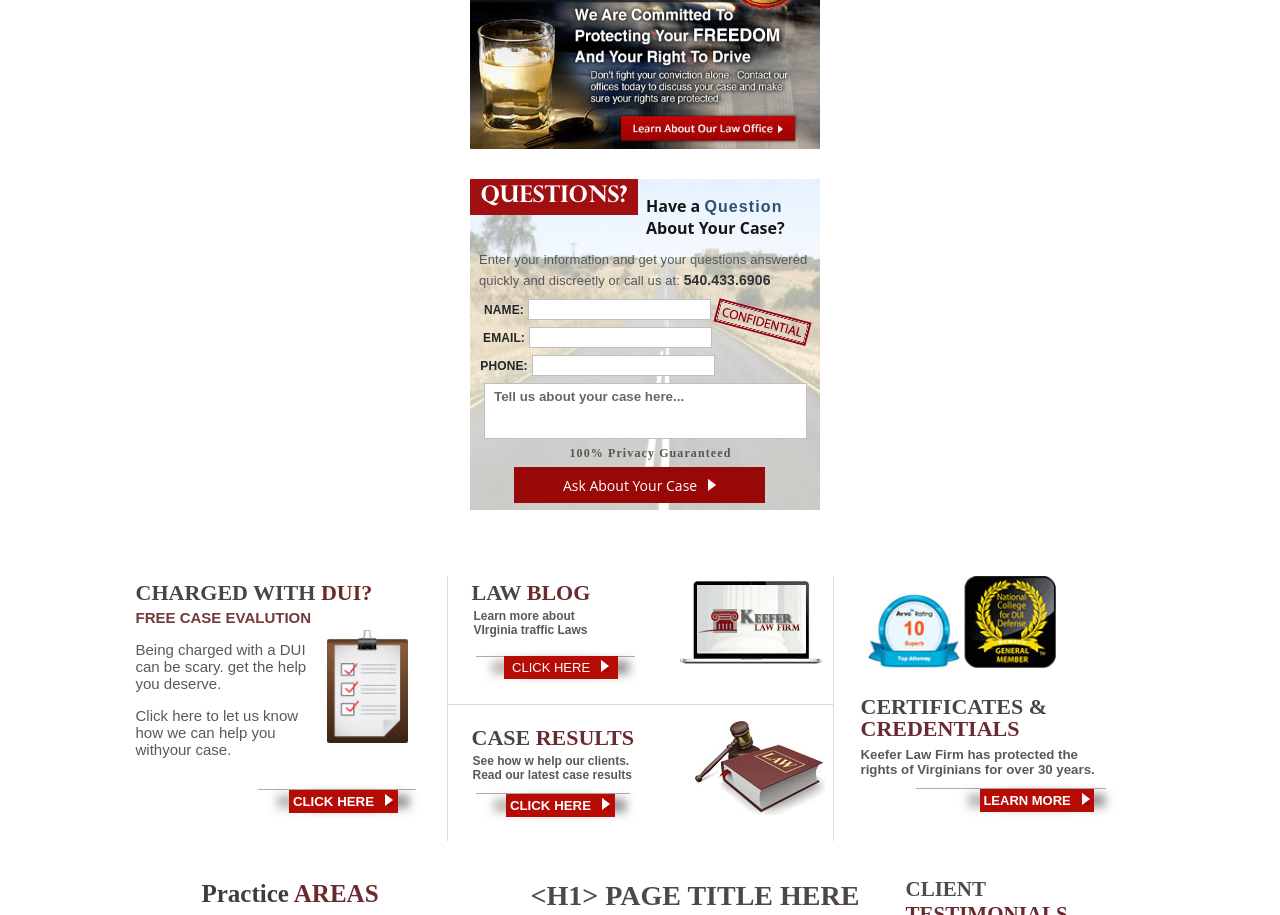
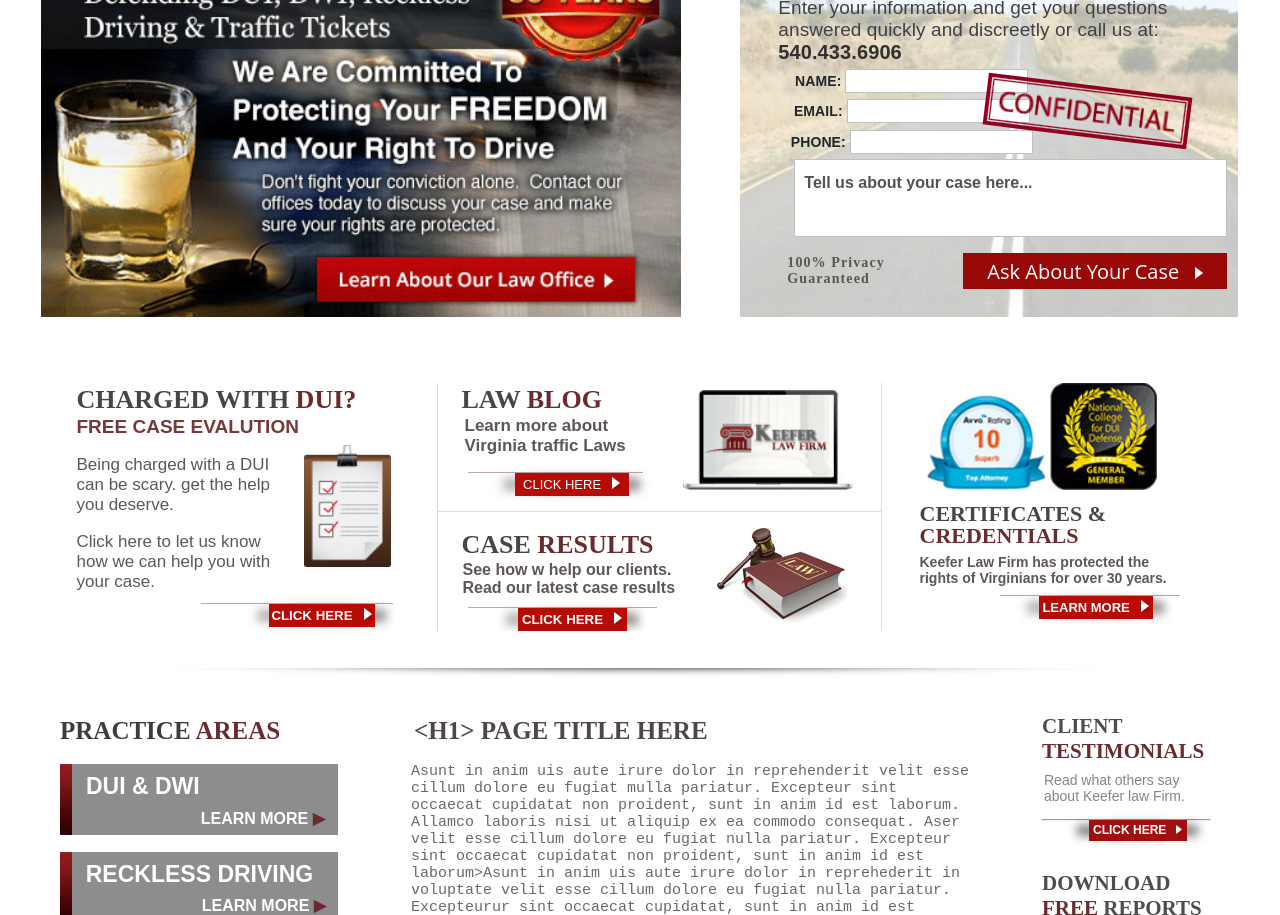
Before and after one commit to abdulhaseebyousaf/Keefer-PSD, a plain HTML site: page index.html in a window 1280 px wide. Shown: the part 318-1233 px from the top of the page. Drawn offline with Linux system fonts and the light colour scheme; files whose address does not match are found by name.

Commit message:
responsive for screen 1240

```diff
--- a/index.html
+++ b/index.html
@@ -5,18 +5,23 @@
         <meta name="viewport" content="width=device-width, initial-scale=1.0">
         <title>keefer law project</title>
         <style>
-        @media only screen and (max-width: 1297px) {
+        @media only screen and (max-width: 1010px) {
             .second-menu-width {
                 display: none !important;
             }
-
+.body{
+    overflow: hidden;
+}
             .menu {
                 display: none !important;
             }
             .maincontainer {
                 overflow: hidden;
             }
-
+            .image .question {
+                width: 156px !important;
+    height: 38px !important;
+            }
             .second-family {
                 width: 350px !important;
                 flex-wrap: wrap;
@@ -27,8 +32,11 @@
                 font-size: 14px !important;
                 width: 328px !important;
                 padding-left: 17px;
+                padding-bottom: 29px;
             }
-
+            .question h4{
+                font-size: 26px !important;
+            }
             .second-last {
                 width: 318px;
                 height: 290px;
@@ -53,7 +61,9 @@
                 display: none !important;
             }
             .third-second .pic{
-                width: 142px !important;
+                width: 122px !important;
+                right: 14px !important;
+                top: 32px  !important;
             }
             .second-sec h2 {
                 font-size: 28px !important;
@@ -71,7 +81,7 @@
             .question-second {
                 width: 174px !important;
         display: flex;
-        padding-left: 8px;
+        height: 50px;
             }
 
             #for-name {
@@ -81,8 +91,8 @@
             }
 
             .confidential {
-                top: 131px !important;
-                right: 10px !important;
+                top: 113px !important;
+                right: 8px !important;
                 height: 24px !important;
                 transform: rotate(15deg) !important;
             }
@@ -129,6 +139,11 @@
             .image p span {
                 font-size: 14px !important;
             }
+            .second-container-third-hr {
+    right: 2px !important;
+    top: 152px !important;
+    width: 101px !important;
+            }
         }
 
         @font-face {
@@ -147,11 +162,8 @@
 
         @import url('https://fonts.googleapis.com/css2?family=Lora:ital,wght@0,400..700;1,400..700&display=swap');
         @import url('https://fonts.googleapis.com/css2?family=Open+Sans:ital,wght@0,300..800;1,300..800&display=swap');
-        /*  */
-        @import url('https://fonts.googleapis.com/css2?family=DM+Sans:ital,opsz,wght@0,9..40,100..1000;1,9..40,100..1000&display=swap');
-        /*  */
 
-@import url('https://fonts.googleapis.com/css2?family=Space+Grotesk:wght@300..700&display=swap');
+        @import url('https://fonts.googleapis.com/css2?family=Tinos:ital,wght@0,400;0,700;1,400;1,700&display=swap');
         body {
             margin: 0;
         }
@@ -181,7 +193,7 @@
         }
 
         .call-help {
-            width: 410px;
+            width: 439px;
     height: 128px;
     display: flex;
     flex-direction: row;
@@ -286,26 +298,21 @@
         .second-menu-width {
             display: flex;
     flex-direction: row;
-            gap: 32px;
+    gap: 30px;
     align-items: center;
     flex-wrap: wrap;
     justify-content: flex-end;
     position: relative;
-            right: 34px;
+    right: 50px;
         }
 
-        .secondmaincontainer {
-            display: flex;
-        }
 
         .second-family {
             display: flex;
     flex-direction: row;
-    gap: 30px;
+    gap: 59px;
     overflow: hidden;
     padding-top: 33px;
-    padding-right: 10px;
-    padding-left: 10px;
     justify-content: center;
     flex-wrap: wrap;
         }
@@ -313,26 +320,29 @@
     width: 50%;
 }
         .image {
-            width: 44%;
-            background-image: url('/assets/images/form_bg.jpg');
+            width: 38%;
+    background-image: url("/assets/images/form_bg.jpg");
     background-repeat: no-repeat;
     background-size: 100% 100%;
     display: flex;
+    position: relative;
     flex-wrap: wrap;
-            align-content: normal;
-            position: relative;
+    overflow: hidden;
+    padding: 0 12px 12px 0px;
+    flex-direction: row;
         }
 
         .image .question {
-            width: 168px;
-    height: 36px;
+            width: 230px;
+    height: 49px;
+    display: flex;
     display: flex;
     background-color: #a00f11;
         }
 
         .question h4 {
             margin: auto;
-            font-size: 23px;
+            font-size: 36px;
             font-weight: bolder;
             cursor: pointer;
             color: white;
@@ -340,20 +350,19 @@
         }
 
         .question-second {
-            height: 70px;
-            width: 271px;
-
+            width: 246px;
         }
 
         .question-second h3 {
             margin: auto;
-    font-size: 24px;
+    font-size: 23px;
     color: #161616;
     font-family: system-ui;
-    width: 215px;
+    width: 213px;
     cursor: default;
     font-weight: 700;
-    padding-top: 6px;
+    padding-left: 37px;
+    padding-top: 14px;
         }
 
         .question-second span {
@@ -369,28 +378,24 @@
         .image p {
             margin: 0;
     cursor: pointer;
-    height: 44px;
-    font-size: 16px;
-    line-height: 21px;
+    font-size: 19px;
     font-weight: 500;
     font-family: sans-serif;
     letter-spacing: 0.1px;
-    padding-left: 30px;
-    color: #565759;
-    width: 403px;
+    padding-left: 38px;
+    color: #404144;
         }
 
         .image p span {
-            font-size: 17px;
-            line-height: 10px;
+            font-size: 20px;
     font-weight: 700;
     color: #313131;
     font-family: sans-serif;
         }
 
         #for-name {
-            height: 76px;
-            width: 300px;
+            height: 86px;
+    width: 343px;
     display: flex;
     flex-direction: column;
     flex-wrap: wrap;
@@ -405,55 +410,63 @@
         .name h3 {
             margin: 0;
             display: inline;
-            font-size: 12px;
+            font-size: 14px;
             font-weight: 700;
             cursor: default;
             font-family: sans-serif;
             letter-spacing: 0.1px;
-
             color: #232628;
         }
-
+        .confidential {
+            position: absolute;
+    top: 170px;
+    right: 48px;
+    transform: rotate(7deg);
+    height: 52px;
+    }
         input {
-            height: 17px;
+            height: 20px;
+            word-break: 191px;
             border: 0.5px solid #c0c0c0;
         }
 
         #tell {
-            width: 388px;
-            margin-left: 38px;
+            width: 449px;
+    margin-left: 54px;
     font-weight: 600;
     padding-bottom: 30px;
     padding-left: 9px;
-            height: 23px;
+    height: 45px;
         }
 
         #tell::placeholder {
-            color: #676767;
+            color: #555151;
+            font-size: larger;
         }
 
         .image-last {
             height: 59px;
-            width: 440px;
+    width: 484px;
     display: flex;
     justify-content: space-between;
     align-items: center;
+    padding-left: 31px;
         }
 
         .image-last h5 {
             margin: 0;
-    font-size: 12px;
+    font-size: 14px;
     letter-spacing: 1.1px;
     cursor: pointer;
-    font-family:"Space Grotesk", serif ;
+    font-family: "Tinos" serif;
     display: flex;
     font-weight: 600;
     color: #565751;
-    padding-left: 22px;
+    padding-left: 16px;
         }
 
         .ask-about {
-            width: 251px;
+            width: 276px;
     height: 36px;
     display: flex;
     background-color: #980806;
@@ -462,7 +475,7 @@
         .ask-about h6 {
             margin: auto;
     color: white;
-            font-size: 14px;
+    font-size: 20px;
     font-weight: 500;
     font-family: "Open Sans", sans-serif;
     cursor: pointer;
@@ -473,12 +486,13 @@
     flex-wrap: wrap;
     justify-content: center;
     padding: 66px 13px 0 13px;
-            gap: 9px;
+    gap: 20px;
+    overflow: hidden;
         }
 
         .third-first {
             height: 265px;
-            width: 302px;
+            width: 340px;
             display: flex;
             flex-direction: column;
             flex-wrap: wrap;
@@ -486,12 +500,12 @@
         }
 
         .third-first h1 {
-            font-size: 22px;
+            font-size: 26px;
             font-weight: 600;
             margin: 0;
             cursor: default;
             color: #464646;
-            width: 267px;
+            width: 286px;
             font-family: "Lora", serif;
             line-height: 33px;
         }
@@ -502,18 +516,18 @@
 
         .third-first h2 {
             margin: 0;
-            font-size: 15px;
+            font-size: 19px;
             cursor: default;
             font-family: sans-serif;
-            width: 206px;
+            width: 234px;
             font-weight: 700;
             color: #763a3a;
         }
 
         .third-first p {
             margin-bottom: 0;
-            width: 172px;
-            font-size: 15px;
+    width: 213px;
+    font-size: 17px;
     font-weight: 500;
     cursor: pointer;
     font-family: sans-serif;
@@ -522,32 +536,32 @@
 
         .third-first h3 {
             margin-bottom: 0;
-            width: 166px;
+    width: 206px;
     cursor: pointer;
-            font-size: 15px;
+    font-size: 17px;
     font-weight: 500;
     font-family: sans-serif;
-            color:#5f5757 ;
+    color: #5f5757;
         }
 
         .third-first hr {
-            width: 158px;
+            width: 192px;
     height: 1px;
     background-color: #bba7a7;
     border: 0;
     margin: 0;
-            right: 22px;
+    right: 24px;
     position: absolute;
-            top: 213px;
+    top: 220px;
         }
 
         .third-click {
-            width: 109px;
+            width: 106px;
     height: 23px;
     background-color: #b70c06;
     position: absolute;
-            bottom: 28px;
-            right: 40px;
+    bottom: 21px;
+    right: 42px;
     display: flex;
         }
         .third-click {
@@ -565,22 +579,23 @@
         }
 
         .third-second {
-            height: 265px;
+            height: 248px;
     border-left: 1px solid #dbdbdb;
     border-right: 1px solid #dbdbdb;
-            width: 385px;
+    width: 443px;
     display: flex;
     flex-direction: column;
     flex-wrap: wrap;
     position: relative;
+    overflow: hidden;
         }
 
         .third-second h1 {
-            font-size: 22px;
+            font-size: 26px;
     font-weight: 700;
     margin: 0;
     cursor: default;
-            width: 122px;
+    width: 145px;
     color: #464646;
     line-height: 33px;
     font-family: "loro ,sanis";
@@ -589,35 +604,36 @@
 
         .third-second span {
             color: #692b30;
+
         }
 
         .third-second h2 {
-            font-size: 12px;
+            font-size: 17px;
     font-family: sans-serif;
-            width: 119px;
+    width: 188px;
     cursor: pointer;
     font-weight: 700;
     color: #5f5757;
-            padding-left: 26px;
+    padding-left: 27px;
     margin: 0;
         }
 
         .third-second .pic {
-            width: 174px;
+            width: 170px;
             position: absolute;
-            right: 11px;
-            top: 5px;
+            right: 28px;
+            top: 7px;
         }
 
         .third-second hr {
-            width: 159px;
+            width: 175px;
     height: 1px;
     background-color: #bba7a7;
     border: 0;
     margin: 0;
     position: absolute;
-            top: 5pc;
-            left: 28px;
+    top: 89px;
+    left: 30px;
         }
 
         .second-red {
@@ -625,8 +641,8 @@
     height: 23px;
     background-color: #b70c06;
     position: absolute;
-            top: 80px;
-            left: 56px;
+    top: 90px;
+    left: 77px;
     display: flex;
         }
         .second-red {
@@ -645,11 +661,11 @@
         }
 
         .third-red h1 {
-            font-size: 22px;
+            font-size: 26px;
     font-weight: 700;
     margin: 0;
     margin-left: 24px;
-            width: 169px;
+    width: 200px;
     line-height: 33px;
     font-family: "loro", serif;
         }
@@ -660,10 +676,10 @@
     margin: 0;
     cursor: pointer;
     padding-left: 25px;
-            font-size: 12px;
+    font-size: 16px;
     font-family: sans-serif;
     font-weight: 600;
-            color:#5f5757;
+    color: #5f5757;
         }
 
         .second-last {
@@ -671,8 +687,8 @@
             height: 23px;
             background-color: #b70c06;
             position: absolute;
-            bottom: 24px;
-            left: 58px;
+            bottom: 0px;
+            left: 80px;
             display: flex;
         }
 
@@ -719,12 +735,13 @@
         }
         .third-last h5 {
             height: 35px;
-            width: 245px;
+    width: 257px;
     cursor: pointer;
     margin: 0;
     font-family: sans-serif;
     font-weight: 600;
     color: #5f5757;
+    font-size: 14px;
         }
 
         #end {
@@ -757,10 +774,10 @@
         .last-section {
             display: flex;
     justify-content: center;
+    gap: 65px;
     flex-direction: row;
     flex-wrap: wrap;
     align-content: center;
-            gap: 33px;
     overflow: hidden;
     padding: 36px 12px 0 12px;
         }
@@ -772,7 +789,7 @@
             margin: 0;
             color: #3d3d3d;
             cursor: default;
-            width: 194px;
+            width: 221px;
             line-height: 33px;
             font-family: "loro , serif";
         }
@@ -846,7 +863,6 @@
         .second-box {
             width: 278px;
             height: 71px;
-            /* border: 1px solid red; */
             background-color: hwb(0deg 55.2% 44.8%);
             flex-wrap: wrap;
             display: flex;
@@ -1043,11 +1059,11 @@
         }
 
         .second-sec p {
-            font-size: 13px;
+            font-size: 15px;
     padding-top: 15px;
-            color: #747877;
+    color: #686a6a;
     cursor: pointer;
-            width: 494px;
+    width: 566px;
     font-family: monospace;
         }
 
@@ -1125,11 +1141,6 @@
                                 class="confidential"
                                 src="/assets/images/confidential.png"
                                 alt
-                                style="       position: absolute;
-                                top: 130px;
-                                right: 23px;
-                                transform: rotate(8deg);
-                                "
                             >
                             <!--  -->
                             <input id="tell" type="textareas" placeholder="Tell us about your case here...">
@@ -1147,6 +1158,7 @@
                 </div>
                 <!--  -->
              <div class="third-family">
+
                     <div class="third-first">
                         <h1>
                             CHARGED WITH
@@ -1157,10 +1169,12 @@
                             class="clipbord"
                             src="/assets/images/paste_board.gif"
                             alt
-                            style="    width: 81px;
+                            style="
 position: absolute;
-right: 30px;
-top: 54px;"
+right: 26px;
+width: 87px;
+top: 62px;"
+
                         >
                         <p>
                             Being charged with a DUI can be scary. get the help
@@ -1168,7 +1182,7 @@ top: 54px;"
                         </p>
                         <h3>
                             Click here to let us know
-                        how we can help you withyour case.
+                        how we can help you with your case.
                         </h3>
                         <hr>
                         <div class="third-click">
@@ -1184,17 +1198,17 @@ top: 54px;"
                                 LAW
                                 <span>BLOG</span>
                             </h1>
-                            <h2>Learn more about VIrginia traffic Laws</h2>
+                            <h2>Learn more about Virginia traffic Laws</h2>
                             <img class="pic" src="/assets/images/pic1.gif" alt>
                             <hr>
                             <div class="second-red">
                                 <h3>
                                     CLICK HERE &nbsp;
-                                    <img src="/assets/images/bullet_white.gif" alt>
+                                    <img  src="/assets/images/bullet_white.gif" alt>
                                 </h3>
                             </div>
                             <hr style="
-         width: 385px;
+        width: 464px;
     height: 1px;
     background-color: #dbdbdb;
     border: 0;
@@ -1202,8 +1216,8 @@ top: 54px;"
     position: absolute;
     top: 8pc;
     left: 0;">
-                            <img src="/assets/images/order_icon.gif" alt style="    position: absolute;
-    right: 8px;
+                            <img class="second-container-third-hr" src="/assets/images/order_icon.gif" alt style="    position: absolute;
+    right: 34px;
     top: 145px;">
                         </div>
                         <div class="third-red">
@@ -1217,13 +1231,13 @@ top: 54px;"
                             <br>
                             Read our latest case results
                         </h4>
-                        <hr style="    width: 154px;
+                        <hr style=" width: 189px;
                         height: 1px;
                         background-color: #bba7a7;
                         border: 0;
                         margin: 0;
                         position: absolute;
-top: 217px;">
+                        top: 224px;  ">
                         <div class="second-last">
                             <h5>
                                 CLICK HERE &nbsp;
@@ -1233,8 +1247,8 @@ top: 217px;">
                     </div>
                     <div class="third-last">
                         <div class="logos">
-                            <img src="/assets/images/qqq.gif" alt style="width: 92px;">
-                            <img src="/assets/images/national_college_small.gif" alt style="width: 92px;">
+                            <img src="/assets/images/qqq.gif" alt style="width: 119px;">
+                            <img src="/assets/images/national_college_small.gif" alt style="width: 107px;">
                         </div>
                         <div id="end">
                             <h4>
@@ -1246,14 +1260,14 @@ top: 217px;">
                             Virginians for over 30 years.
                             </h5>
                         </div>
-                        <hr style="    width: 190px;
+                        <hr style="     width: 180px;
                         height: 1px;
                         background-color: #bba7a7;
                         border: 0;
                         margin: 0;
                         position: absolute;
                         top: 212px;
-    left: 73px;">
+                        left: 98px;">
                         <div id="third-last">
                             <h6>
                                 LEARN MORE &nbsp;
@@ -1263,12 +1277,15 @@ top: 217px;">
                     </div>
                     <img class="shadow" src="/assets/images/hr_shadow.png" alt>
                 </div>
+
+<!-- \\..........................thirdmaincontainer.............................// -->
+
 <div class="thirdmaincontainer">
                     <div class="last-section">
                         <div class="first-sec">
                             <div class="practice">
                                 <h1>
-                                    Practice
+                                    PRACTICE
                                     <span>AREAS</span>
                                 </h1>
                                 <!--  -->
@@ -1326,20 +1343,7 @@ width: 12px;">
                         <div class="second-sec">
                             <h2>&#60;H1&#62; PAGE TITLE HERE</h2>
                             <p>
-                                Lorem ipsum dolor sit amet ectetur adipisicing
-                            elit. Repudiandae mollitia adipisci non
-                            accusamus, iunesciunt ducimus, voluptatum, rerum
-                            eaque? Soluta nisi quasi architecto nesciunt cum
-                            placeat aperiam alias.
-                            Iusto quam, a ratione vitae vosint sequi nemo
-                            veritatis quaerat excepturi quasi unde et neque
-                            vel. tur aliquid vero, repellendus voluptatum
-                            possimus vitae laboriosam magni quas fugit odit!
-                            Lorem ipsum dolor sit amet consectetur
-                            adipisicing elit. Commodi quidem deserunt
-                            repudiandae itaque sequi voluptatibus, explicabo
-                            praesentium doloribus voluptates qui
-                            consectetur?
+                                Asunt in anim uis aute irure dolor in reprehenderit velit esse cillum dolore eu fugiat mulla pariatur. Excepteur sint occaecat cupidatat non proident, sunt in anim id est laborum. Allamco laboris nisi ut aliquip ex ea commodo consequat. Aser velit esse cillum dolore eu fugiat nulla pariatur. Excepteur sint occaecat cupidatat non proident, sunt in anim id est laborum&gt;Asunt in anim uis aute irure dolor in reprehederit in voluptate velit esse cillum dolore eu fugiat nulla pariatur. Excepteurur sint occaecat cupidatat, sunt in anim id est laborum. Allamco labro nisi ut aliquip ex ea commodo condequat. Aser velit esse cillum dolore eu fugiat nulla paraitur.Excepteur sint occaecat cupidatat non proident, sunt in animid est laborum.
                             </p>
                         </div>
                         <div class="third-sec">
@@ -1437,8 +1441,10 @@ margin-top: 15px;">
                                 background: #807f7d;
     ">
                                 <img src="/assets/images/lf_bt_hr_shadow.png" alt style="width: 118px;
-                                border:0;">
-
+                                border:0;
+                                height: 7px;
+                                overflow: hidden;
+                                ">
 
                                 <div class="finish">
                                     <img src="/assets/images/fb_icon.gif" alt style="cursor: pointer;">
```
Lines whose indentation alone changed are shown as unchanged.
